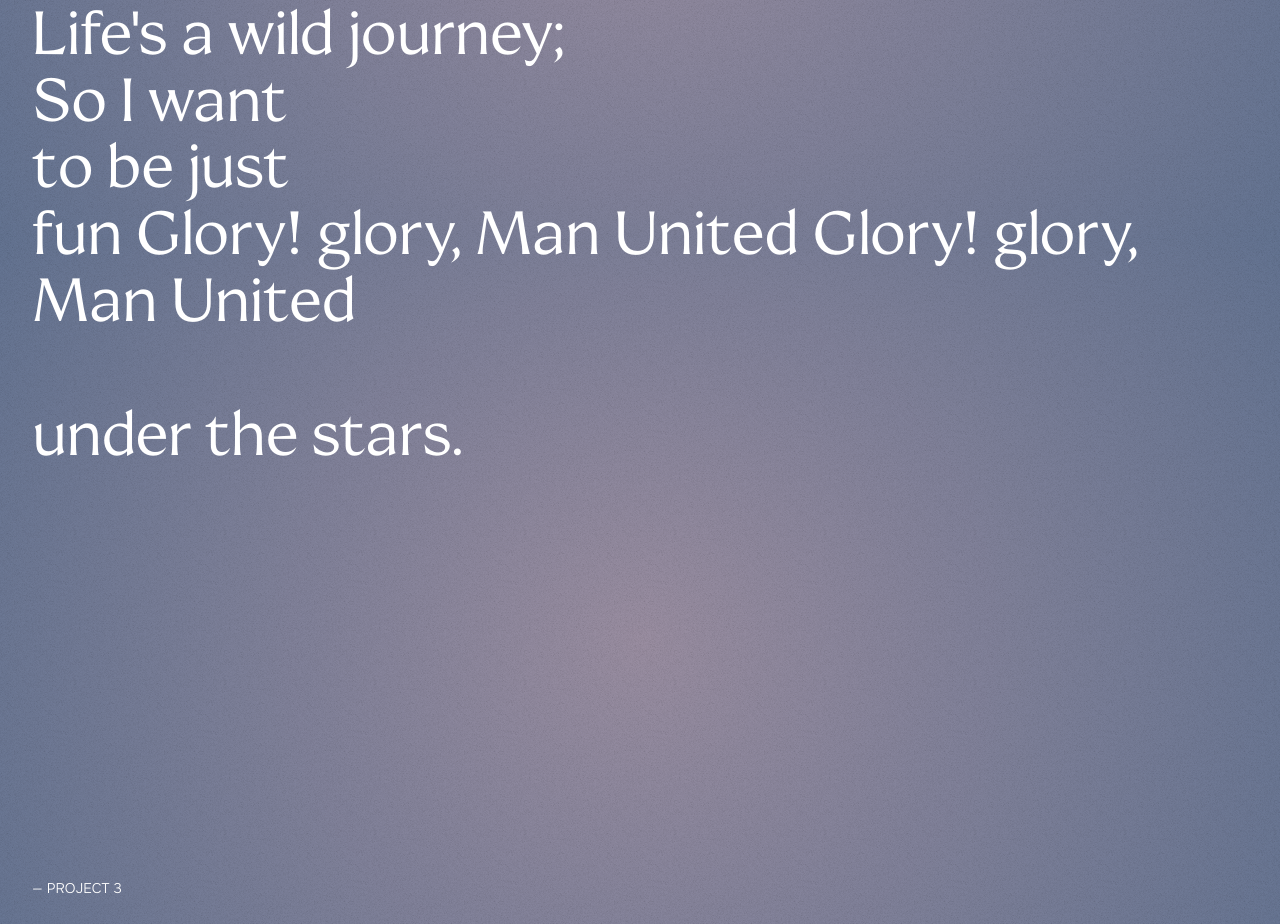
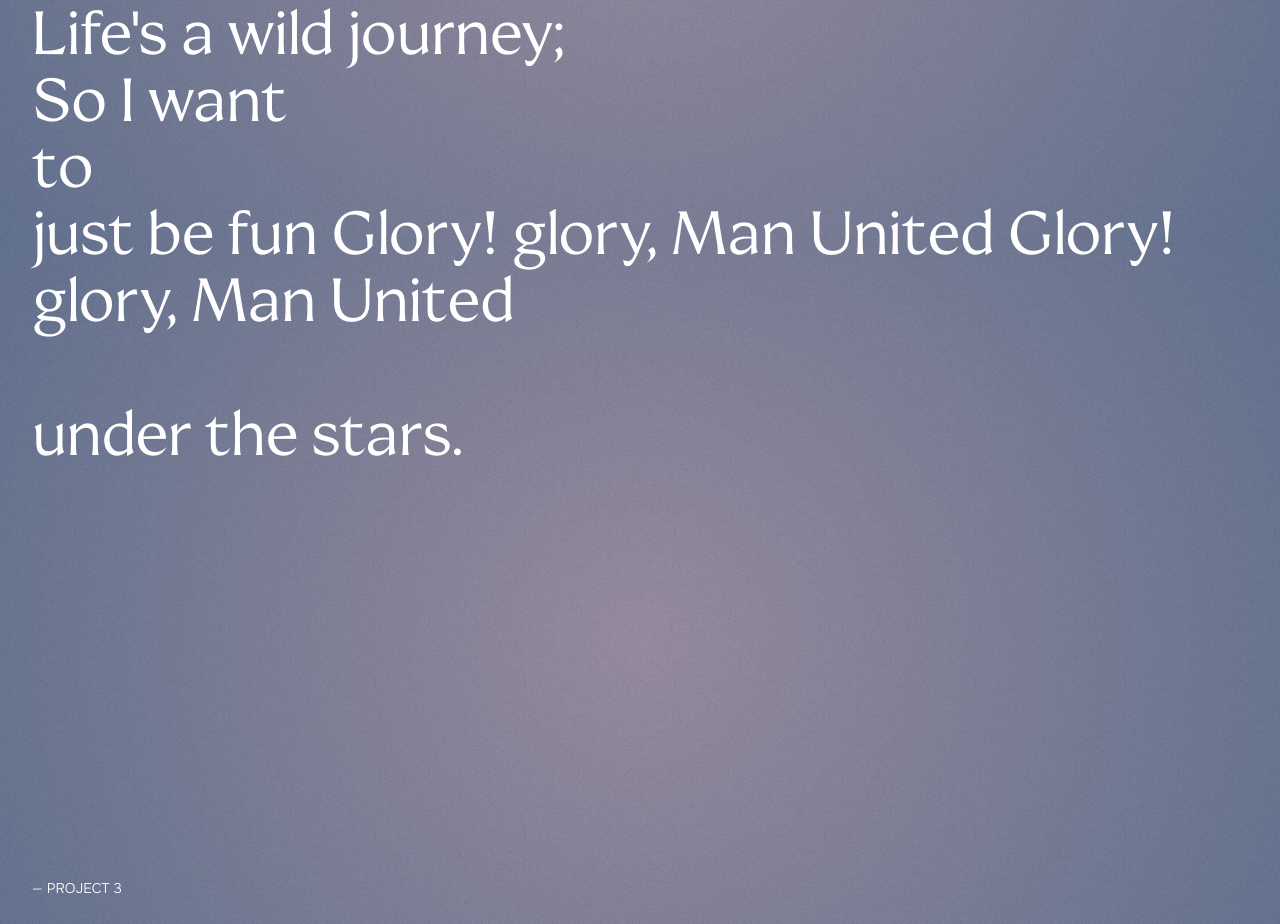
Before and after one commit to sanghoon3203/my-first-web-site, a plain HTML site: page w07/index.html in a window 1280 px wide. Shown: the part 1361-2285 px from the top of the page. Drawn offline with Linux system fonts and the light colour scheme.

Commit message:
Update index.html

```diff
--- a/w07/index.html
+++ b/w07/index.html
@@ -53,11 +53,11 @@
           Life's a wild journey;<br />
           So I want<br />
           <span class="type__expand type__expand--reveal type__expand--center">
-            <span class="aright">to be just </span>
+            <span class="aright">to  </span>
             <span class="type__expand-img">
               <span class="type__expand-img-inner" style="background-image: url(img/2.jpg);"></span>
             </span>
-            <span class="anim skewed">fun</span>
+            <span class="anim skewed">just be fun</span>
             Glory! glory, Man United
             Glory! glory, Man United
 
```
